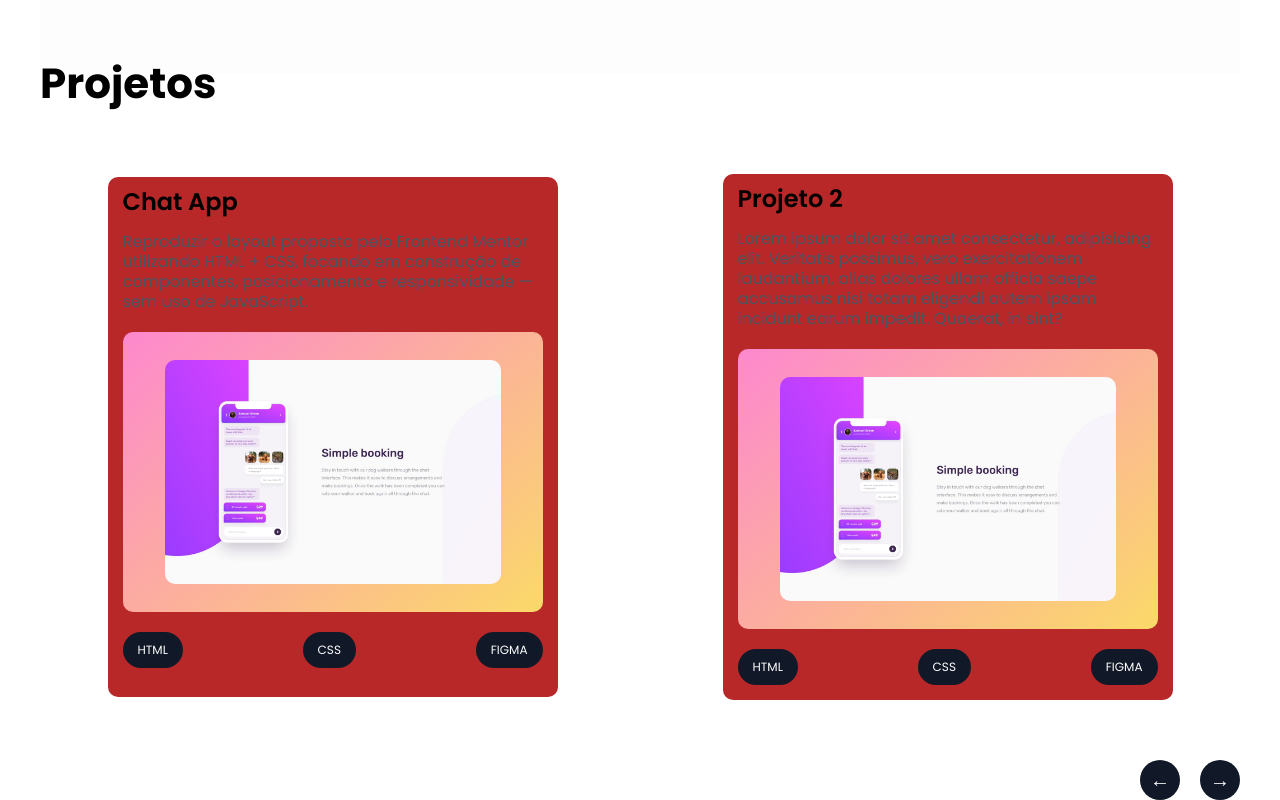
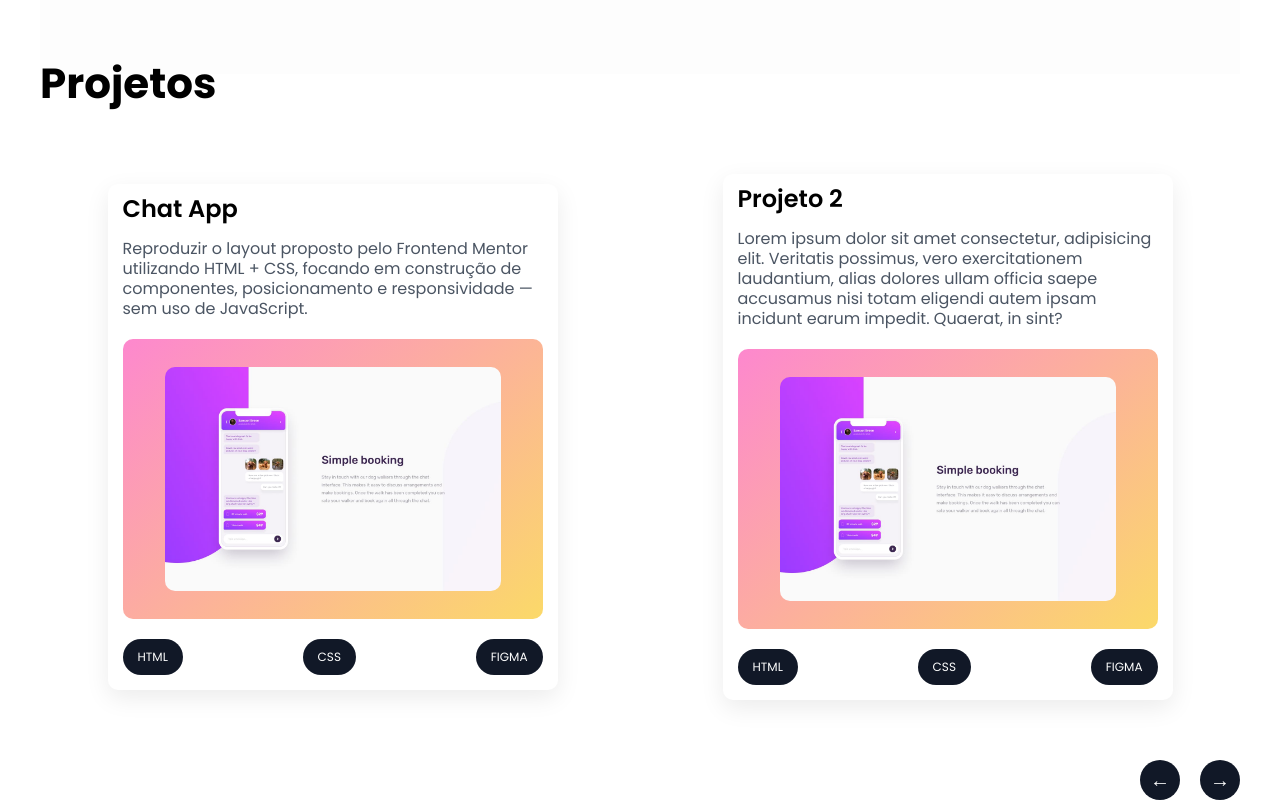
Before and after one commit to estefpimenta/project__portfolio, a plain HTML site: page index.html in a window 1280 px wide. Shown: the part 726-1526 px from the top of the page. Drawn offline with nearby package versions, Linux system fonts and the light colour scheme.

Commit message:
update box-shadow

```diff
--- a/blocks/header.css
+++ b/blocks/header.css
@@ -27,7 +27,8 @@
     display: flex;
     flex-direction: column;
     align-items: center;
-    justify-content: center
+    justify-content: center;
+    box-shadow: 0 8px 24px rgba(0, 0, 0, 0.08);
 }
 
 .header__card-introduction {
--- a/blocks/projects.css
+++ b/blocks/projects.css
@@ -43,12 +43,19 @@
     gap: 20px;
 
     max-width: 450px;
-    min-height: 520px;
+
 
     padding: 15px;
-    background: #b82828;
+    background: #fff;
     border-radius: 10px;
+    box-shadow: 0 8px 24px rgba(0, 0, 0, 0.08);
+    transition: transform 0.2s ease, box-shadow 0.2s ease;
 
+}
+
+.project__card:hover {
+    transform: translateY(-4px);
+    box-shadow: 0 12px 28px rgba(0, 0, 0, 0.10);
 }
 
 
```
